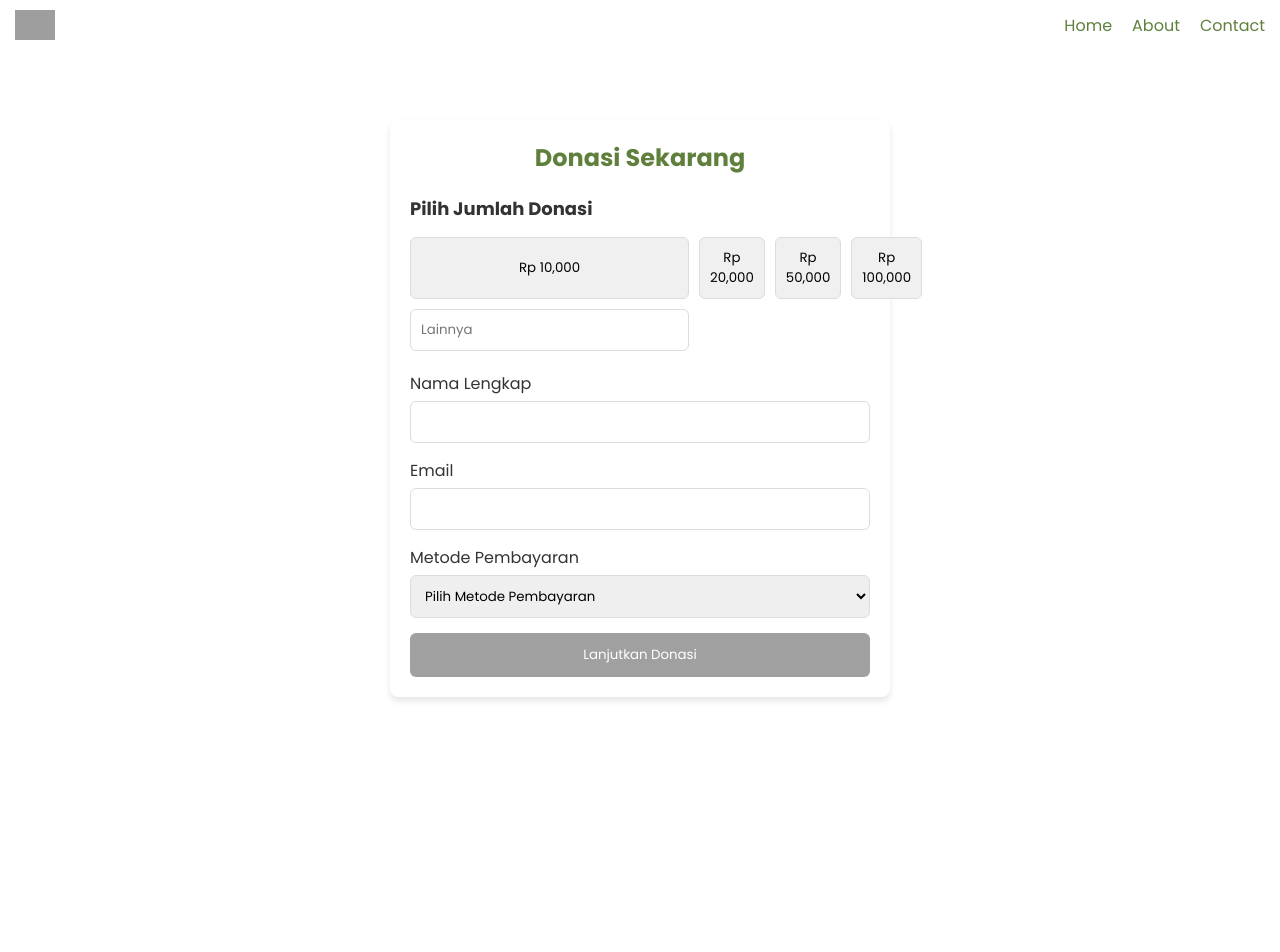
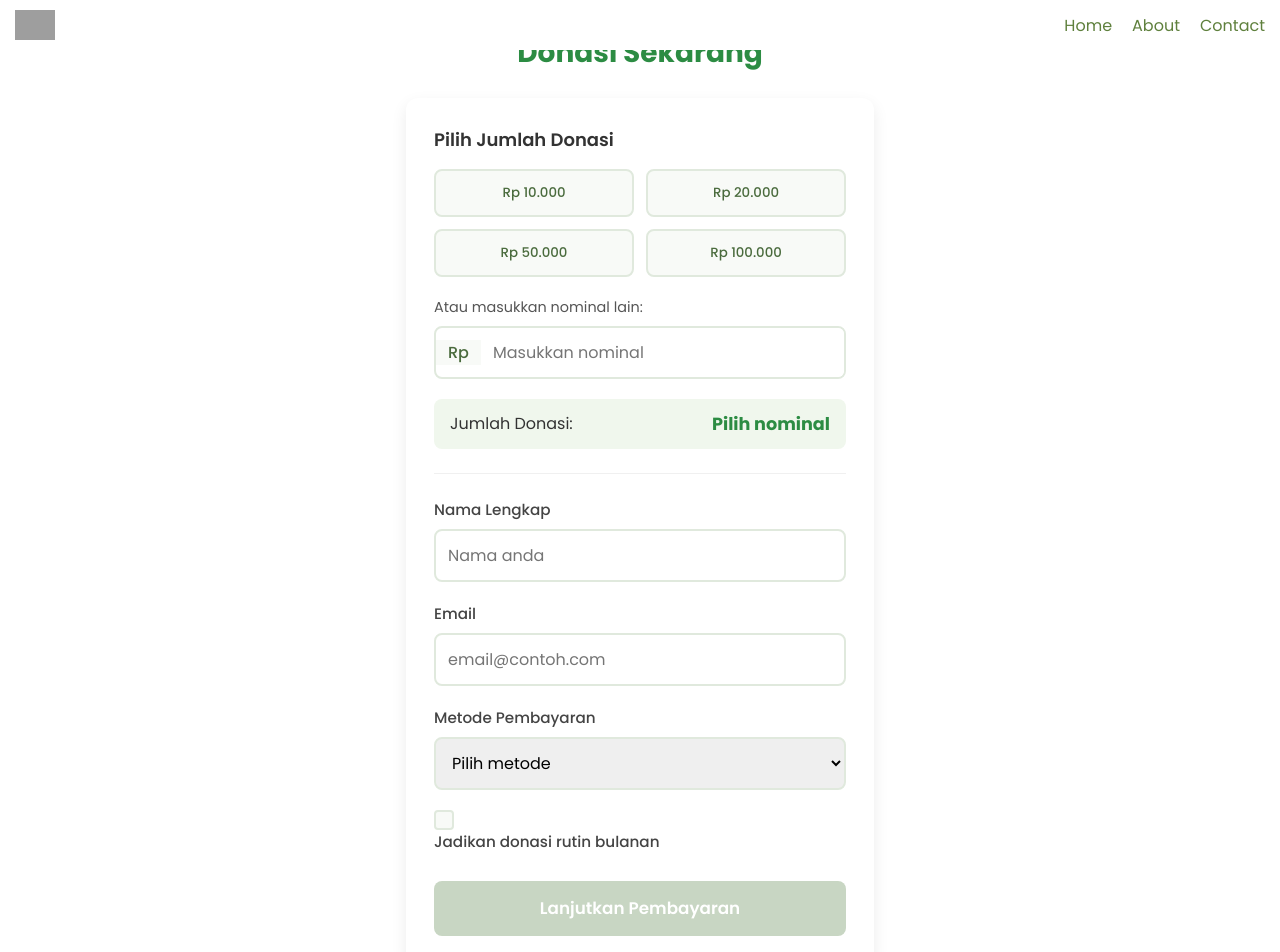
Before and after one commit to dazoey/NyawerHub-project, a Vue app: page /charity in a window 1280 px wide. Shown: the top 952 px of the page. Before the commit the page ends 800 px from the top, so only its background shows below. Built offline with nearby package versions, Linux system fonts and the light colour scheme; grey boxes are pictures that could not be loaded.

Commit message:
astaga tuhan

```diff
--- a/src/views/CharityPage.vue
+++ b/src/views/CharityPage.vue
@@ -1,202 +1,405 @@
-<script>
+<script setup>
+import { ref, computed } from 'vue'
 import HeaderComponent from '@/components/header/HeaderComponent.vue'
-export default {
-  data() {
-    return {
-      predefinedAmounts: [10000, 20000, 50000, 100000],
-      selectedAmount: null,
-      customAmount: null,
-      donorName: '',
-      donorEmail: '',
-      paymentMethod: '',
-      isRecurring: false
+
+const predefinedAmounts = [10000, 20000, 50000, 100000]
+const selectedAmount = ref(null)
+const customAmount = ref('')
+const donorName = ref('')
+const donorEmail = ref('')
+const paymentMethod = ref('')
+const isRecurring = ref(false)
+
+const isFormValid = computed(() => {
+  return selectedAmount.value &&
+         donorName.value.trim() &&
+         isValidEmail(donorEmail.value) &&
+         paymentMethod.value
+})
+
+const displayAmount = computed(() => {
+  return selectedAmount.value
+    ? `Rp ${selectedAmount.value.toLocaleString('id-ID')}`
+    : 'Pilih nominal'
+})
+
+const selectAmount = (amount) => {
+  selectedAmount.value = amount
+  customAmount.value = ''
 }
-  },
 
-  name: 'CharityPage.vue',
-  components: {
-    HeaderComponent
-  },
-
-  computed: {
-    isFormValid() {
-      return this.selectedAmount &&
-             this.donorName &&
-             this.donorEmail &&
-             this.paymentMethod
-    }
-  },
-  methods: {
-    selectAmount(amount) {
-      this.selectedAmount = amount
-      this.customAmount = null
-    },
-    selectCustomAmount() {
-      if (this.customAmount) {
-        this.selectedAmount = this.customAmount
-      }
-    },
-    submitDonation() {
-      if (this.isFormValid) {
-        console.log('Donation submitted:', {
-          amount: this.selectedAmount,
-          name: this.donorName,
-          email: this.donorEmail,
-          paymentMethod: this.paymentMethod,
-          recurring: this.isRecurring
-        })
-        alert('Terima kasih atas donasi Anda!')
+const setCustomAmount = () => {
+  if (customAmount.value) {
+    selectedAmount.value = Number(customAmount.value)
   }
 }
+
+const isValidEmail = (email) => {
+  const re = /^[^\s@]+@[^\s@]+\.[^\s@]+$/
+  return re.test(email)
 }
+
+const submitDonation = () => {
+  if (isFormValid.value) {
+    console.log('Donation submitted:', {
+      amount: selectedAmount.value,
+      name: donorName.value,
+      email: donorEmail.value,
+      paymentMethod: paymentMethod.value,
+      recurring: isRecurring.value
+    })
+
+    alert('Terima kasih atas donasi Anda!')
+    resetForm()
+  }
+}
+
+const resetForm = () => {
+  donorName.value = ''
+  donorEmail.value = ''
+  paymentMethod.value = ''
+  selectedAmount.value = null
+  customAmount.value = ''
+  isRecurring.value = false
 }
 </script>
 
+<template>
+  <HeaderComponent />
 
-<template>
-  <HeaderComponent/>
-  <div class="donation-container">
+  <main class="donation-container">
     <h1 class="page-title">Donasi Sekarang</h1>
 
-    <div class="donation-amounts">
+    <div class="donation-card">
+      <section class="donation-section">
         <h2 class="section-title">Pilih Jumlah Donasi</h2>
-      <div class="amount-buttons">
+        <div class="amount-grid">
           <button
-          v-for="amount in predefinedAmounts" :key="amount"
-          @click="selectAmount(amount)" :class="{ 'selected': selectedAmount === amount }"
-        >Rp {{ amount.toLocaleString() }}
+            v-for="amount in predefinedAmounts"
+            :key="amount"
+            @click="selectAmount(amount)"
+            :class="['amount-option', { 'active': selectedAmount === amount }]"
+          >
+            Rp {{ amount.toLocaleString('id-ID') }}
           </button>
-        <input type="number" v-model="customAmount" @input="selectCustomAmount" placeholder="Lainnya" class="custom-amount-input" />
+        </div>
+
+        <div class="custom-amount">
+          <label>Atau masukkan nominal lain:</label>
+          <div class="input-group">
+            <span class="currency">Rp</span>
+            <input
+              type="number"
+              v-model.number="customAmount"
+              @input="setCustomAmount"
+              placeholder="Masukkan nominal"
+              min="1000"
+              class="custom-input"
+            />
           </div>
         </div>
+
+        <div class="selected-amount">
+          <span>Jumlah Donasi:</span>
+          <strong>{{ displayAmount }}</strong>
+        </div>
+      </section>
 
       <form @submit.prevent="submitDonation" class="donation-form">
         <div class="form-group">
           <label>Nama Lengkap</label>
-        <input type="text" v-model="donorName" required/>
+          <input
+            type="text"
+            v-model="donorName"
+            placeholder="Nama anda"
+            required
+          />
         </div>
 
         <div class="form-group">
           <label>Email</label>
-        <input type="email" v-model="donorEmail" required/>
+          <input
+            type="email"
+            v-model="donorEmail"
+            placeholder="email@contoh.com"
+            required
+            :class="{ 'invalid': donorEmail && !isValidEmail(donorEmail) }"
+          />
+          <small v-if="donorEmail && !isValidEmail(donorEmail)" class="error-msg">
+            Format email tidak valid
+          </small>
         </div>
 
         <div class="form-group">
           <label>Metode Pembayaran</label>
-        <select v-model="paymentMethod">
-          <option value="">Pilih Metode Pembayaran</option>
+          <select v-model="paymentMethod" required>
+            <option value="" disabled>Pilih metode</option>
             <option value="gopay">GoPay</option>
             <option value="dana">DANA</option>
             <option value="ovo">OVO</option>
+            <option value="transfer">Transfer Bank</option>
           </select>
         </div>
 
-      <button type="submit" :disabled="!isFormValid" class="submit-button">Lanjutkan Donasi</button>
+        <div class="form-group recurring">
+          <label class="checkbox-label">
+            <input type="checkbox" v-model="isRecurring" />
+            <span class="checkmark"></span>
+            Jadikan donasi rutin bulanan
+          </label>
+        </div>
+
+        <button
+          type="submit"
+          :disabled="!isFormValid"
+          class="submit-button"
+        >
+          Lanjutkan Pembayaran
+        </button>
       </form>
     </div>
+  </main>
 </template>
-
 
 <style scoped>
 .donation-container {
   max-width: 500px;
-  margin: 0 auto;
-  padding: 20px;
-  background-color: #ffffff;
-  box-shadow: 0 4px 6px rgba(0, 0, 0, 0.1);
-  border-radius: 8px;
-  margin-top: 120px;
+  margin: 2rem auto;
+  padding: 0 1rem;
 }
 
 .page-title {
   text-align: center;
-  color: #5f803d;
-  margin-bottom: 20px;
-  font-size: 24px;
+  color: #2c8c43;
+  margin-bottom: 1.5rem;
+  font-size: 1.75rem;
+  font-weight: 700;
+}
+
+.donation-card {
+  background: white;
+  border-radius: 12px;
+  box-shadow: 0 6px 16px rgba(0, 0, 0, 0.08);
+  overflow: hidden;
+  padding: 1.75rem;
+}
+
+.donation-section {
+  padding-bottom: 1.5rem;
+  border-bottom: 1px solid #f0f0f0;
+  margin-bottom: 1.5rem;
 }
 
 .section-title {
-  font-size: 18px;
-  margin-bottom: 15px;
+  font-size: 1.125rem;
+  margin-bottom: 1rem;
   color: #333;
+  font-weight: 600;
 }
 
-.donation-amounts {
-  margin-bottom: 20px;
+.amount-grid {
+  display: grid;
+  grid-template-columns: repeat(2, 1fr);
+  gap: 0.75rem;
+  margin-bottom: 1.25rem;
 }
 
-.amount-buttons {
-  display: grid;
-  grid-template-columns: repeat(4, 1fr);
-  gap: 10px;
+.amount-option {
+  padding: 0.75rem;
+  background: #f8faf7;
+  border: 2px solid #e0e9dd;
+  border-radius: 8px;
+  cursor: pointer;
+  transition: all 0.2s ease;
+  font-weight: 500;
+  color: #4a6b3d;
 }
 
-.amount-buttons button {
-  padding: 10px;
-  background-color: #f0f0f0;
-  border: 1px solid #ddd;
-  border-radius: 6px;
-  cursor: pointer;
-  transition: all 0.3s ease;
+.amount-option:hover {
+  background: #e8f3e5;
+  border-color: #c0d6b8;
 }
 
-.amount-buttons button.selected,
-.amount-buttons button:hover {
-  background-color: #2c8c43;
+.amount-option.active {
+  background: #2c8c43;
   color: white;
+  border-color: #2c8c43;
 }
 
-.custom-amount-input {
-  padding: 10px;
-  border: 1px solid #ddd;
-  border-radius: 6px;
+.custom-amount {
+  margin-bottom: 1.25rem;
+}
+
+.custom-amount label {
+  display: block;
+  margin-bottom: 0.5rem;
+  color: #555;
+  font-size: 0.9rem;
+}
+
+.input-group {
+  display: flex;
+  align-items: center;
+  border: 2px solid #e0e9dd;
+  border-radius: 8px;
+  overflow: hidden;
+  transition: border-color 0.2s;
+}
+
+.input-group:focus-within {
+  border-color: #2c8c43;
+}
+
+.currency {
+  padding: 0 0.75rem;
+  background: #f8faf7;
+  color: #4a6b3d;
+  font-weight: 500;
+  height: 100%;
+  display: flex;
+  align-items: center;
+}
+
+.custom-input {
+  flex: 1;
+  padding: 0.75rem;
+  border: none;
+  outline: none;
+  font-size: 1rem;
+}
+
+.selected-amount {
+  display: flex;
+  justify-content: space-between;
+  background: #f0f7ed;
+  padding: 0.75rem 1rem;
+  border-radius: 8px;
+  margin-top: 0.75rem;
+  font-size: 1rem;
+}
+
+.selected-amount strong {
+  color: #2c8c43;
+  font-size: 1.1rem;
 }
 
 .donation-form .form-group {
-  margin-bottom: 15px;
+  margin-bottom: 1.25rem;
 }
 
 .donation-form label {
   display: block;
-  margin-bottom: 5px;
-  color: #333;
+  margin-bottom: 0.5rem;
+  color: #444;
+  font-weight: 500;
+  font-size: 0.95rem;
 }
 
 .donation-form input:not([type="checkbox"]),
 .donation-form select {
   width: 100%;
-  padding: 10px;
-  border: 1px solid #ddd;
-  border-radius: 6px;
+  padding: 0.75rem;
+  border: 2px solid #e0e9dd;
+  border-radius: 8px;
+  font-size: 1rem;
+  transition: border-color 0.2s;
 }
 
-.checkbox-group {
+.donation-form input:focus,
+.donation-form select:focus {
+  border-color: #2c8c43;
+  outline: none;
+}
+
+.donation-form input.invalid {
+  border-color: #e74c3c;
+}
+
+.error-msg {
+  display: block;
+  margin-top: 0.25rem;
+  color: #e74c3c;
+  font-size: 0.85rem;
+}
+
+.recurring {
   display: flex;
   align-items: center;
-  margin-bottom: 15px;
 }
 
-.checkbox-group input {
-  margin-right: 10px;
+.checkbox-label {
+  display: flex;
+  align-items: center;
+  cursor: pointer;
+  color: #555;
+  font-size: 0.95rem;
+}
+
+.checkbox-label input {
+  position: absolute;
+  opacity: 0;
+  cursor: pointer;
+}
+
+.checkmark {
+  height: 20px;
+  width: 20px;
+  background-color: #f8faf7;
+  border: 2px solid #e0e9dd;
+  border-radius: 4px;
+  margin-right: 0.75rem;
+  display: flex;
+  align-items: center;
+  justify-content: center;
+  transition: all 0.2s;
+}
+
+.checkbox-label input:checked ~ .checkmark {
+  background-color: #2c8c43;
+  border-color: #2c8c43;
+}
+
+.checkmark:after {
+  content: "";
+  display: none;
+  width: 5px;
+  height: 10px;
+  border: solid white;
+  border-width: 0 2px 2px 0;
+  transform: rotate(45deg);
+  margin-top: -2px;
+}
+
+.checkbox-label input:checked ~ .checkmark:after {
+  display: block;
 }
 
 .submit-button {
   width: 100%;
-  padding: 12px;
-  background-color: #2c8c43;
+  padding: 0.9rem;
+  background: linear-gradient(to right, #2c8c43, #25a03b);
   color: white;
   border: none;
-  border-radius: 6px;
+  border-radius: 8px;
+  font-size: 1.05rem;
+  font-weight: 600;
   cursor: pointer;
-  transition: background-color 0.3s ease;
+  transition: all 0.3s ease;
+  box-shadow: 0 4px 8px rgba(44, 140, 67, 0.25);
 }
 
-.submit-button:hover {
-  background-color: #25a03b;
+.submit-button:hover:not(:disabled) {
+  transform: translateY(-2px);
+  box-shadow: 0 6px 12px rgba(44, 140, 67, 0.3);
+}
+
+.submit-button:active:not(:disabled) {
+  transform: translateY(0);
 }
 
 .submit-button:disabled {
-  background-color: #a0a0a0;
+  background: #c8d6c3;
   cursor: not-allowed;
+  box-shadow: none;
 }
 </style>
```
Lines whose indentation alone changed are shown as unchanged.
